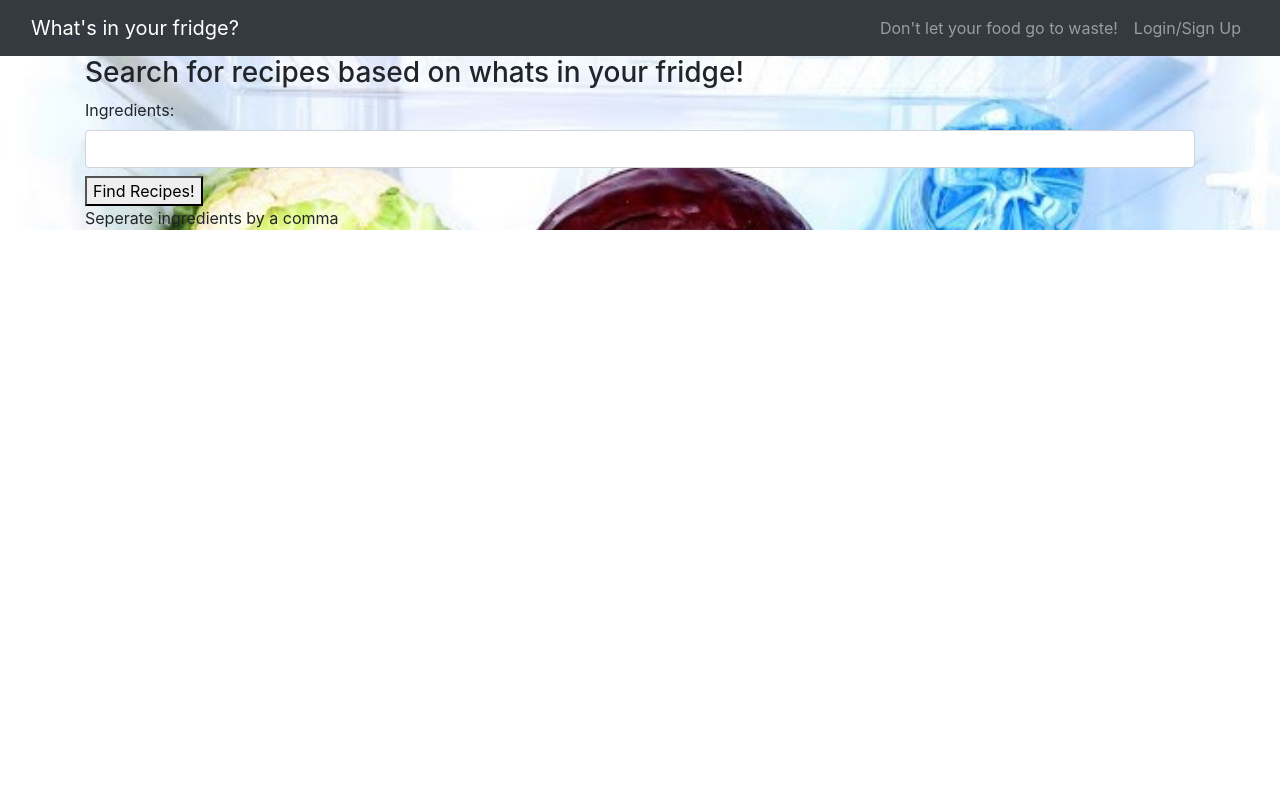
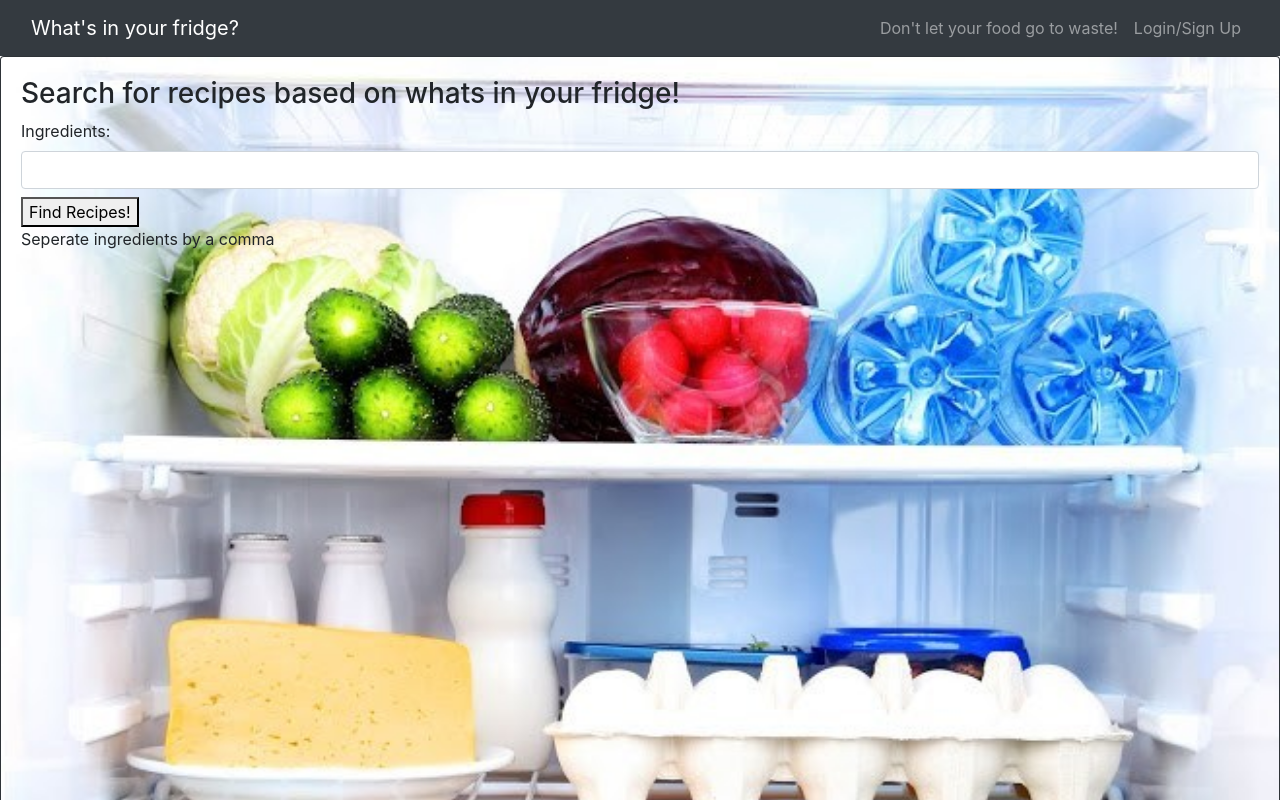
Before and after one commit to TheresaRutledge/whats-in-your-fridge, a React (Create React App) app in the folder client/: page / in a window 1280 px wide. Shown: the top 800 px of the page. Built offline with nearby package versions, Linux system fonts and the light colour scheme.

Commit message:
adding some more bootstrap styling, figured out how to set my image as the entire background instead of just one component container. I imported syle and image to home.js as well div card

```diff
--- a/client/src/App.css
+++ b/client/src/App.css
@@ -6,6 +6,12 @@
   height: 40vmin;
   pointer-events: none;
 }
+
+/* .fridge {
+
+  background-image: url("./assets/images/food-fridge.jpg");
+  background-size: 50%;
+} */
 
 @media (prefers-reduced-motion: no-preference) {
   .App-logo {
--- a/client/src/App.js
+++ b/client/src/App.js
@@ -28,6 +28,7 @@ const client = new ApolloClient({
 
 function App() {
     return (
+
         <ApolloProvider client={client}>
             <Router>
                 <div className="fridge">
--- a/client/src/components/Navbar/index.js
+++ b/client/src/components/Navbar/index.js
@@ -13,7 +13,7 @@ const AppNavbar = () => {
 
   return (
     <>
-      <Navbar bg="dark" variant="dark" expand="lg">
+      <Navbar bg="dark" variant="dark" expand="lg" >
         <Container fluid>
           <Navbar.Brand as={Link} to="/">
             What's in your fridge?
--- a/client/src/index.css
+++ b/client/src/index.css
@@ -12,7 +12,14 @@ code {
     monospace;
 }
 
-.fridge {
+/* .fridge {
+
   background-image: url("./assets/images/food-fridge.jpg");
-  background-size: cover;
-}
+  background-size: 50%;
+} */
+
+
+/* .container {
+
+  background-color: aqua;
+} */
--- a/client/src/pages/Home.js
+++ b/client/src/pages/Home.js
@@ -1,21 +1,23 @@
-import React from 'react';
+import React from "react";
 import Search from "../components/Search";
 import Recipes from "../components/Recipes";
-import { useStoreContext } from '../utils/State';
+import { useStoreContext } from "../utils/State";
+import coverImage from "../assets/images/food-fridge.jpg";
 
 const Home = () => {
-    const [state,dispatch] = useStoreContext();
+  const [state, dispatch] = useStoreContext();
 
-    return (
-        <div className='container'>
-            <Search />
-            {state.recipes.map(recipe => (
-                <Recipes key ={recipe.id} recipe={recipe} />
-            ))}
-
-        </div>
-
-    )
+  return (
+    <div className="card bg-dark text-black">
+      <img src={coverImage} class="card-img" alt="..."></img>
+      <div class="card-img-overlay">
+        <Search />
+        {state.recipes.map((recipe) => (
+          <Recipes key={recipe.id} recipe={recipe} />
+        ))}
+      </div>
+    </div>
+  );
 };
 
 export default Home;
```
